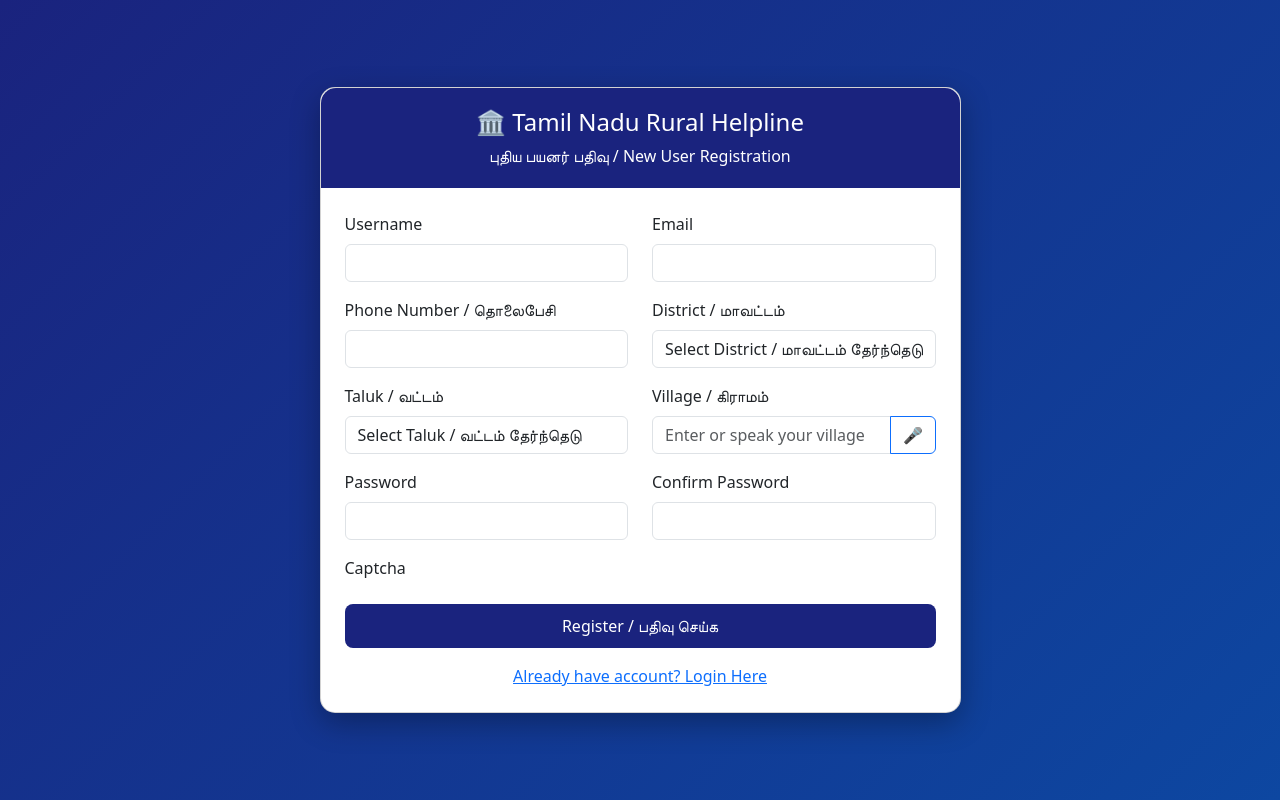
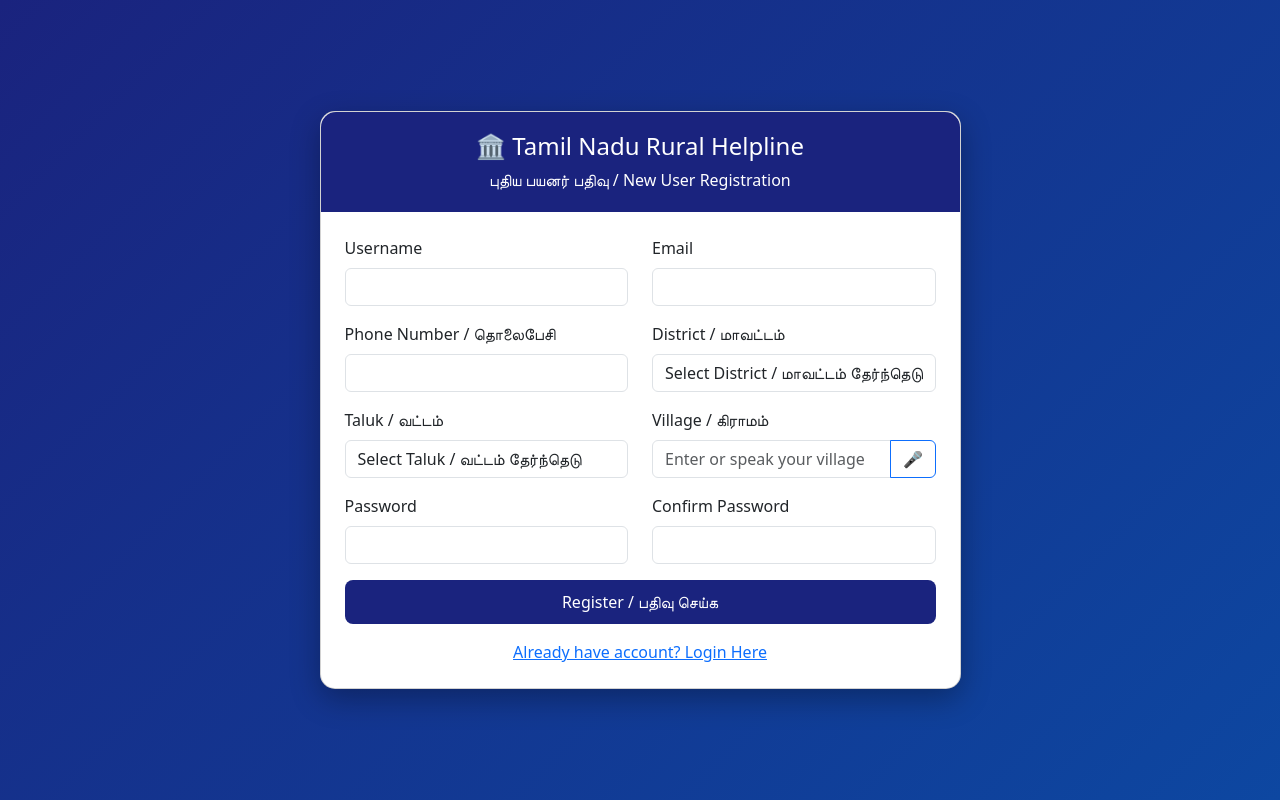
Before and after one commit to Soundu333/tn-rural-helpline, a Django app: page /accounts/register/ in a window 1280 px wide. Run offline with Django 5.2, Linux system fonts and the light colour scheme.

Commit message:
remove all captcha from register

```diff
--- a/templates/accounts/register.html
+++ b/templates/accounts/register.html
@@ -133,10 +133,7 @@
                                     <label class="form-label">Confirm Password</label>
                                     <input type="password" name="password2" class="form-control" required>
                                 </div>
-                                <div class="col-md-12 mb-3">
-                                    <label class="form-label">Captcha</label>
-                                    {{ form.captcha }}
-                                </div>
+
                             </div>
 
                             <button type="submit" class="btn btn-register">Register / பதிவு செய்க</button>
```
